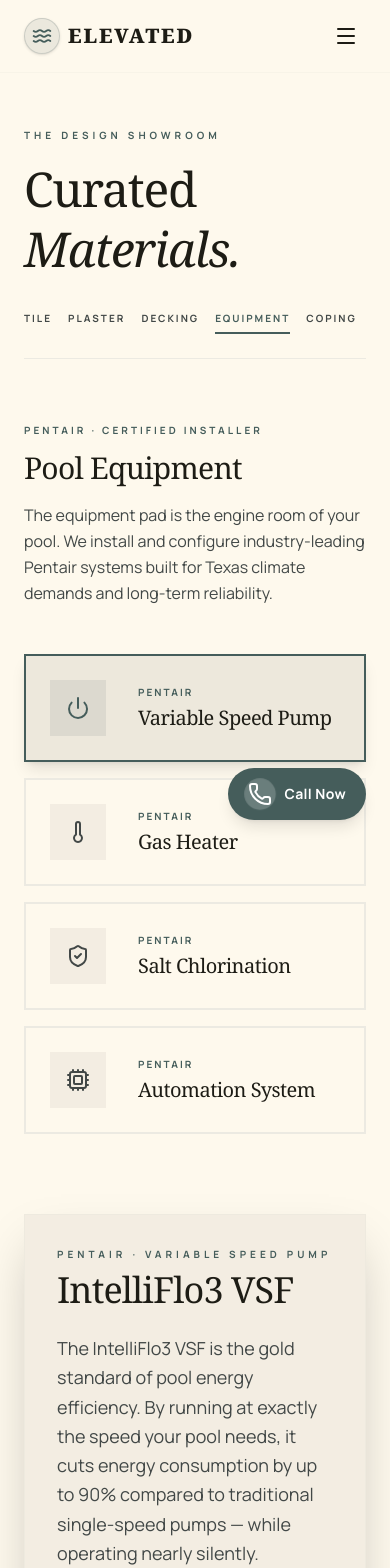
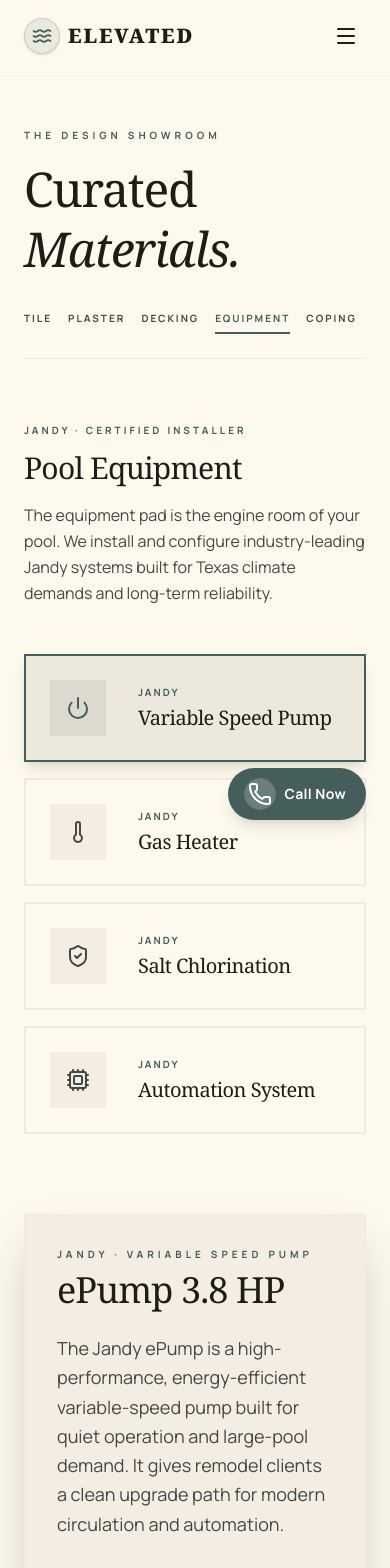
Before and after one commit to probabilityexchange-sketch/elevated-pool-remodeling, a React (Vite) app: page /showroom/equipment in a window 390 px wide. Shown: the top 1568 px of the page. Built offline with nearby package versions, Linux system fonts and the light colour scheme.

Commit message:
Update Jandy equipment and remodel process

```diff
--- a/src/components/showroom/EquipmentShowroom.tsx
+++ b/src/components/showroom/EquipmentShowroom.tsx
@@ -6,45 +6,45 @@
   {
     icon: Power,
     category: "Variable Speed Pump",
-    brand: "Pentair",
-    name: "IntelliFlo3 VSF",
-    description: "The IntelliFlo3 VSF is the gold standard of pool energy efficiency. By running at exactly the speed your pool needs, it cuts energy consumption by up to 90% compared to traditional single-speed pumps — while operating nearly silently.",
-    productImg: "https://www.pentair.com/content/dam/extranet/nam/pentair-pool/residential/pumps/intelliflo3-vsf/if3---pdp/images-/if3-pdp-thumbnail-2hps.jpg",
-    productUrl: "https://www.nobletile.com/products/",
-    features: ["IntelliFlo3 VSF Technology", "WhisperQuiet Operation", "Energy Star Certified", "Remote Speed Control"],
+    brand: "Jandy",
+    name: "ePump 3.8 HP",
+    description: "The Jandy ePump is a high-performance, energy-efficient variable-speed pump built for quiet operation and large-pool demand. It gives remodel clients a clean upgrade path for modern circulation and automation.",
+    productImg: "https://cdn.fluidrausa.com/-/media/media-database/products/pumps/epump-38hp/without-speedset/17epump220270380.png?rev=87e2277657ab483c97fc97404cc98295",
+    productUrl: "https://www.jandy.com/en/products/pool-pumps/variable-speed/epump-38hp-2a",
+    features: ["Variable-Speed Control", "Quiet Pump Technology", "Large-Capacity Basket", "Automation Ready"],
     metric: { label: "Max Energy Savings", value: "90%", sublabel: "vs. single-speed pumps", max: 90 }
   },
   {
     icon: Thermometer,
     category: "Gas Heater",
-    brand: "Pentair",
-    name: "MasterTemp 400K BTU",
-    description: "The MasterTemp is engineered for rapid heat recovery — bringing a 20,000-gallon pool up to temperature in a fraction of the time of competing units. Low NOx certified and designed to operate efficiently even in low-ambient temperature conditions.",
-    productImg: "https://www.pentair.com/content/dam/extranet/nam/pentair-pool/residential/heaters/mastertemp/mastertemp-images/MasterTemp-banner.png",
-    productUrl: "https://www.nobletile.com/products/",
-    features: ["400,000 BTU Output", "Low NOx Certified", "Digital Temperature Control", "Compact Footprint"],
+    brand: "Jandy",
+    name: "JXiQ 400NK",
+    description: "The JXiQ gas pool and spa heater is built for efficient operation and straightforward installation. It fits remodel projects that need a modern heater upgrade without wasting space on the equipment pad.",
+    productImg: "https://cdn.fluidrausa.com/-/media/media-database/products/heaters/jxi/jxi_jxi_1.png?rev=21664298c95a4b0984228dc0d8371679",
+    productUrl: "https://www.jandy.com/en/products/pool-heating",
+    features: ["Gas Pool & Spa Heating", "SMART Sensors", "Compact Footprint", "Installation Friendly"],
     metric: { label: "Heat Output", value: "400K", sublabel: "BTU, rapid recovery rate", max: 500 }
   },
   {
     icon: ShieldCheck,
     category: "Salt Chlorination",
-    brand: "Pentair",
-    name: "IntelliChlor SC40",
-    description: "Convert ordinary pool salt into pure, fresh chlorine — no harsh chemical handling, no red eyes, no bleached swimwear. The IntelliChlor SC40 self-cleaning cell produces 40 lbs of chlorine per cycle and monitors its own health automatically.",
-    productImg: "https://www.pentair.com/content/dam/extranet/nam/pentair-pool/residential/sanitizers/intellichlor/intellichlor-images/intellichlor-product-image.png",
-    productUrl: "https://www.nobletile.com/products/",
-    features: ["Self-Cleaning Titanium Cell", "40 lbs Chlorine/Cycle", "Automated pH Monitoring", "Salt Level Detection"],
+    brand: "Jandy",
+    name: "TruClear XL",
+    description: "The Jandy TruClear XL salt chlorinator is designed for large in-ground pools and easy app-based control. It provides a simple, reliable upgrade for remodels that want better water care with less hands-on maintenance.",
+    productImg: "https://cdn.fluidrausa.com/-/media/media-database/products/water-sanitizers/truclear-xl/29_truclear_xl_tag.png?h=1500&iar=0&rev=150ee49ec00f49afb112f334c7453f78&w=1500",
+    productUrl: "https://www.jandy.com/en/products/water-care/salt-chlorinators/truclear-xl",
+    features: ["Saltwater Chlorination", "App-Based Control", "Low Maintenance Cell", "Large Pool Capacity"],
     metric: { label: "Chlorine Output", value: "40", sublabel: "lbs per cycle, self-cleaning", max: 50 }
   },
   {
     icon: Cpu,
     category: "Automation System",
-    brand: "Pentair",
-    name: "IntelliCenter Control",
-    description: "One app controls everything — temperature, lighting, water features, sanitation schedules, and energy settings. IntelliCenter integrates with every Pentair device and supports voice commands through Alexa and Google Home.",
-    productImg: "https://www.pentair.com/content/dam/extranet/nam/pentair-pool/residential/automation/intellicenter/intellicenter-pdp/Pentair-IntelliCenter-PDP-Images-Intro%20Image.png",
-    productUrl: "https://www.nobletile.com/products/",
-    features: ["Full Mobile App Control", "Voice Command Ready", "Energy Usage Dashboard", "Programmable Schedules"],
+    brand: "Jandy",
+    name: "AquaLink RS",
+    description: "AquaLink RS gives remodel clients one place to control pool functions, lighting, water features, schedules, and automation. It is the cleanest way to modernize an existing pool pad without framing the project like a new build.",
+    productImg: "https://cdn.fluidrausa.com/-/media/website-assets/jandy/rectangular-images/jandy_automationclp_herobannermobile_750x422.jpg?h=422&iar=0&rev=aa30e303bc034bc1a730a38974b0195b&w=750",
+    productUrl: "https://www.jandy.com/en/products/pool-automation",
+    features: ["Pool & Spa Automation", "iAquaLink Control", "Schedules and Macros", "Smart Home Ready"],
     metric: { label: "Controllable Features", value: "10+", sublabel: "lights, heat, features, schedules", max: 10 }
   }
 ]
@@ -56,10 +56,10 @@
     <div className="grid grid-cols-1 lg:grid-cols-2 gap-20">
       <div className="space-y-12">
         <div className="max-w-md">
-          <p className="text-[10px] font-bold uppercase tracking-[0.3em] text-primary mb-3">Pentair · Certified Installer</p>
+          <p className="text-[10px] font-bold uppercase tracking-[0.3em] text-primary mb-3">Jandy · Certified Installer</p>
           <h2 className="font-headline text-3xl mb-4 text-on-surface">Pool Equipment</h2>
           <p className="text-on-surface-variant leading-relaxed">
-            The equipment pad is the engine room of your pool. We install and configure industry-leading Pentair systems built for Texas climate demands and long-term reliability.
+            The equipment pad is the engine room of your pool. We install and configure industry-leading Jandy systems built for Texas climate demands and long-term reliability.
           </p>
         </div>
 
@@ -71,7 +71,7 @@
               target="_blank"
               rel="noopener noreferrer"
               onClick={() => setSelected(item)}
-              aria-label={`Open Noble Tile product page for ${item.name}`}
+              aria-label={`Open Jandy product page for ${item.name}`}
               className={`group flex items-center gap-8 p-6 text-left transition-all duration-300 border-2 ${
                 selected.name === item.name
                   ? 'bg-surface-container-high border-primary shadow-lg'
@@ -120,7 +120,7 @@
                   href={selected.productUrl}
                   target="_blank"
                   rel="noopener noreferrer"
-                  aria-label={`Open Noble Tile product page for ${selected.name}`}
+                  aria-label={`Open Jandy product page for ${selected.name}`}
                   className="block aspect-[4/3] overflow-hidden shadow-lg group bg-white"
                 >
                   <img
--- a/src/components/showroom/constants.ts
+++ /dev/null
@@ -1 +0,0 @@
-export const NOBLE_TILE_URL = 'https://www.nobletile.com/home/'
--- a/src/data/locations.ts
+++ b/src/data/locations.ts
@@ -37,7 +37,7 @@
     lng: -96.6989,
     population: 285000,
     medianHomeValue: 465900,
-    serviceDescription: "Plano's luxury neighborhoods deserve exceptional pools. We deliver custom remodeling projects with architect-grade finishes, Pentair automation systems, and premium Noble Tile collections.",
+    serviceDescription: "Plano's luxury neighborhoods deserve exceptional pools. We deliver custom remodeling projects with architect-grade finishes, Jandy automation systems, and premium Noble Tile collections.",
     testimonialCity: "Plano",
     contactCTA: "Schedule Your Plano Pool Design Consultation"
   },
--- a/src/pages/LocationPage.tsx
+++ b/src/pages/LocationPage.tsx
@@ -121,7 +121,7 @@
 
   const relatedLocations = getRelatedLocations(suburb!, 6);
   const pageTitle = `Pool Remodeling in ${location.name}, TX - Elevated Pool`;
-  const pageDescription = `Premium pool remodeling services in ${location.name}, TX. Custom designs, Noble Tile, Pentair equipment. Serving ${location.county} County.`;
+  const pageDescription = `Premium pool remodeling services in ${location.name}, TX. Custom designs, Noble Tile, Jandy equipment. Serving ${location.county} County.`;
 
   return (
     <>
```
Also changed, not shown: src/components/Process.tsx (+21 -11 lines).
